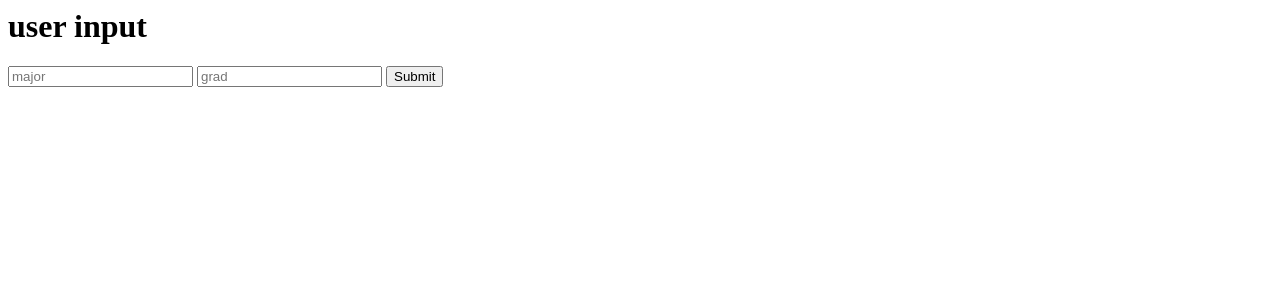
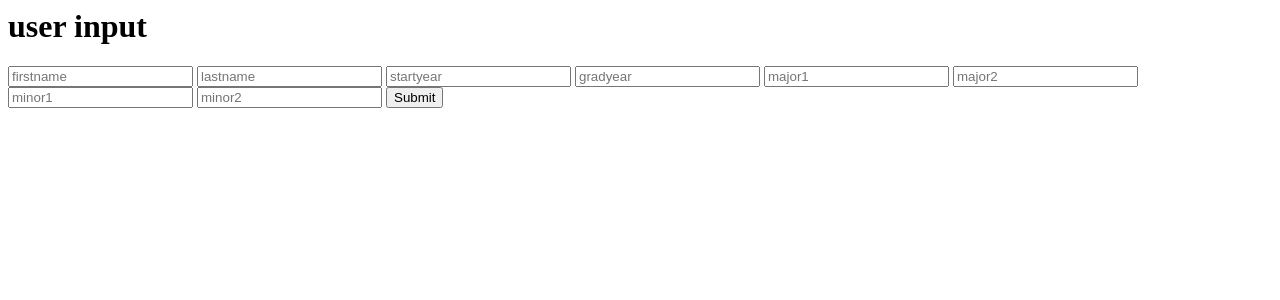
Before and after one commit to elenbaab/swe_project, a Django app: page /input/ in a window 1280 px wide. Shown: the top 300 px of the page. Run offline with Django 5.2, Linux system fonts and the light colour scheme.

Commit message:
everything working

```diff
--- a/myproject/myapp/urls.py
+++ b/myproject/myapp/urls.py
@@ -2,21 +2,20 @@ from django.urls import path
 from . import views
 
 urlpatterns = [
+
     path('', views.index, name='home'),
+
     path('login/', views.user_login, name='login'),
+
     path('signup/', views.user_signup, name='signup'),
+    path('input/', views.input_view, name='input_view'),
+
     path('logout/', views.user_logout, name='logout'),
 
-    #
     path('userhome/', views.user_login, name='userhome'),
 
     path('userlanding/', views.user_landing, name='userlanding'),
     path('userplan/', views.user_plan, name='userplan'),
     path('usermajor/', views.user_major, name='usermajor'),
-    #
-
-    # path('newuserinfo/', views.input_view, name='newuserinfo'),
-
-    path('input/', views.input_view, name='input_view'),
 
 ]
--- a/myproject/myapp/views.py
+++ b/myproject/myapp/views.py
@@ -6,27 +6,20 @@ from .forms import SignupForm, LoginForm
 from .models import Form
 
 # Create your views here.
-# Home page
+
 def index(request):
     return render(request, 'index.html')
 
-# signup page
 def user_signup(request):
     if request.method == 'POST':
         form = SignupForm(request.POST)
         if form.is_valid():
             form.save()
             return redirect('input_view')
-            # input_view(request)
-            #return render(request, 'input.html')
-            # new_user_form = NewUserForm()
-            # return input_view(request)
-            # return render(request, 'newuserinfo.html', {'new_user_form': new_user_form})
     else:
         form = SignupForm()
     return render(request, 'signup.html', {'form': form})
 
-# login page
 def user_login(request):
     if request.method == 'POST':
         form = LoginForm(request.POST)
@@ -40,7 +33,6 @@ def user_login(request):
     else:
         form = LoginForm()
     return render(request, 'login.html', {'form': form})
-
 
 def user_logout(request):
     logout(request)
@@ -57,10 +49,17 @@ def user_major(request):
 
 def input_view(request):
     if request.method == 'POST':
-        major = request.POST['major']
-        grad = request.POST['grad']
+        firstname = request.POST['firstname']
+        lastname = request.POST['lastname']
+        startyear = request.POST['lastname']
+        gradyear = request.POST['lastname']
+        major1 = request.POST['major1']
+        major2 = request.POST['major2']
+        minor1 = request.POST['minor1']
+        minor2 = request.POST['minor2']
 
-        new_user = Form(major=major, grad=grad)
+        new_user = Form(firstname=firstname, lastname=lastname, startyear=startyear, gradyear=gradyear, major1=major1, major2=major2, minor1=minor1, minor2=minor2)
+
         new_user.save()
 
         return redirect('userlanding')
--- a/myproject/templates/index.html
+++ b/myproject/templates/index.html
@@ -13,9 +13,7 @@
 
   {% if request.user.is_authenticated %}
     {% include 'navbar.html' %}
-
     <a href="{% url 'logout' %}">Logout</a>
-
   {% else %}
     <a href="{% url 'login' %}">Login</a>
     <a href="{% url 'signup' %}">Signup</a>
--- a/myproject/templates/input.html
+++ b/myproject/templates/input.html
@@ -10,8 +10,15 @@
 <body>
 
     <form action="" method="POST">{% csrf_token %}
-        <input type="text" placeholder="major" name="major">
-        <input type="text" placeholder="grad" name="grad">
+        <input type="text" placeholder="firstname" name="firstname">
+        <input type="text" placeholder="lastname" name="lastname">
+        <input type="text" placeholder="startyear" name="startyear">
+        <input type="text" placeholder="gradyear" name="gradyear">
+        <input type="text" placeholder="major1" name="major1">
+        <input type="text" placeholder="major2" name="major2">
+        <input type="text" placeholder="minor1" name="minor1">
+        <input type="text" placeholder="minor2" name="minor2">
+
         <button type="sumbit">Submit</button>
     </form>
 
```
Also changed, not shown: myproject/myapp/forms.py (+0 -10 lines), myproject/myapp/models.py (+8 -5 lines), myproject/templates/newuserinfo.html (deleted, +0 -15 lines), myproject/db.sqlite3, myproject/myapp/migrations/0002_remove_form_password_remove_form_username_and_more.py (added), myproject/myapp/migrations/0002_rename_password_form_grad_rename_username_form_major.py (deleted). Lines whose indentation alone changed are shown as unchanged.
